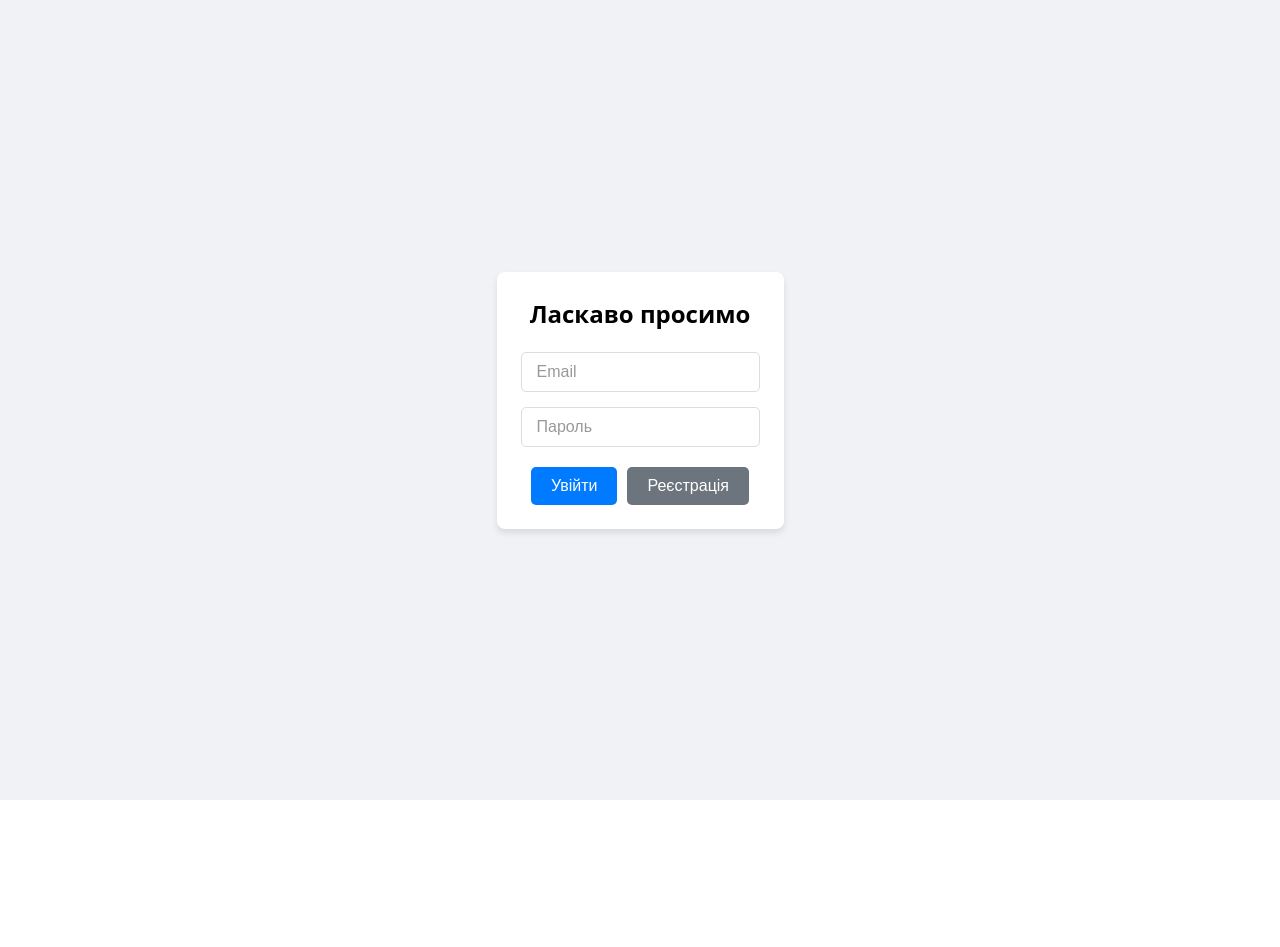
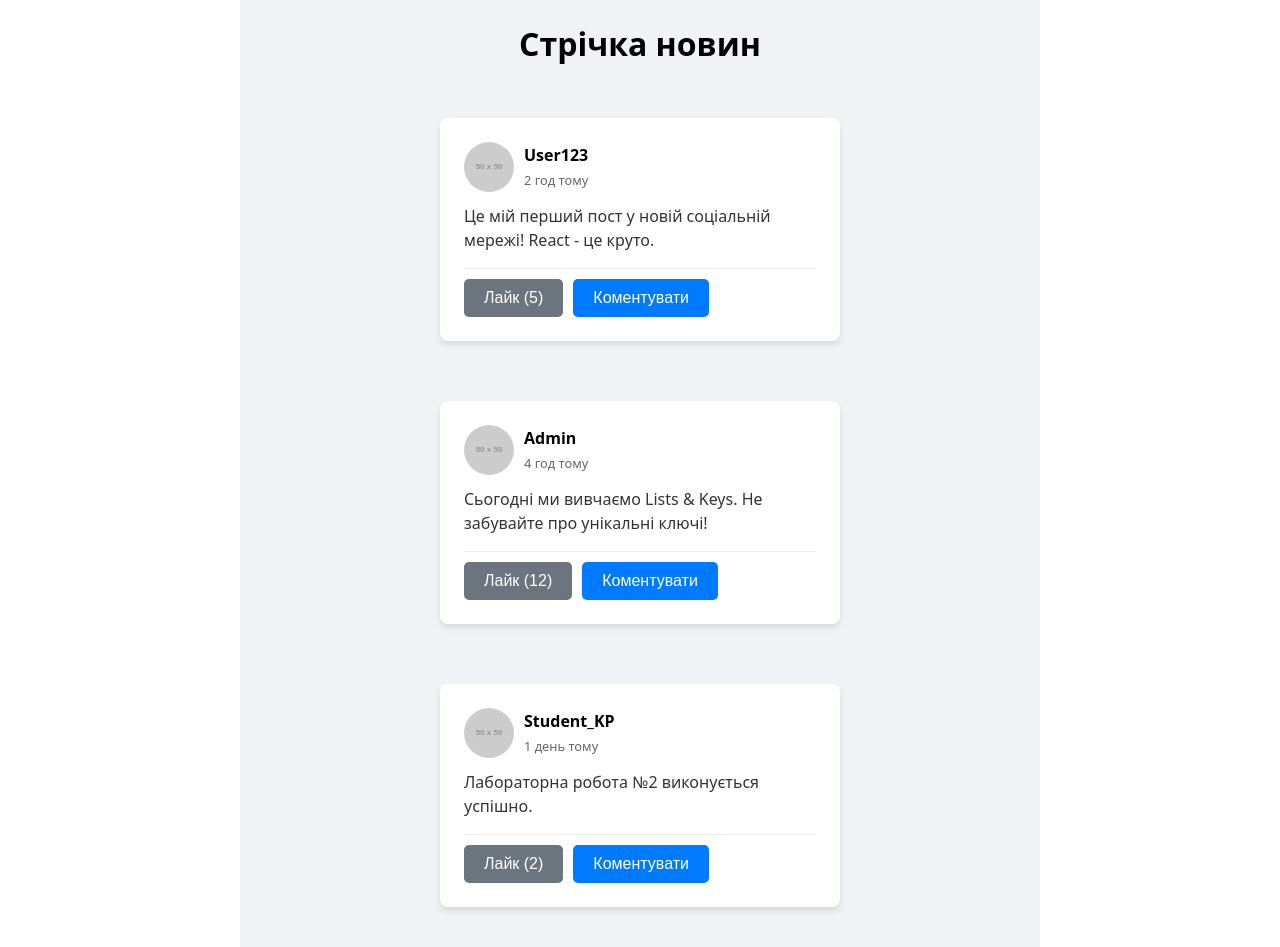
Before and after one commit to goodcodd/-1, a React (Vite) app: page / in a window 1280 px wide. Before the commit the page ends 800 px from the top, so only its background shows below. Built offline with nearby package versions, Linux system fonts and the light colour scheme.

Commit message:
Implement news feed with posts and like functionality

```diff
--- a/src/App.jsx
+++ b/src/App.jsx
@@ -1,30 +1,23 @@
-import Button from './components/atoms/Button/Button';
-import Input from './components/atoms/Input/Input';
-import Card from './components/molecules/Card/Card';
+import Post from './components/molecules/Post/Post';
+import { postsData } from './data';
+import styles from './App.module.css';
 
 function App() {
-  const handleLogin = () => {
-    alert('Логіка входу буде реалізована пізніше');
-  };
-
   return (
-    <div style={{ display: 'flex', justifyContent: 'center', alignItems: 'center', height: '100vh', backgroundColor: '#f0f2f5' }}>
-      <Card>
-        <h2 style={{ marginBottom: '20px', textAlign: 'center' }}>Ласкаво просимо</h2>
-
-        <div style={{ marginBottom: '15px' }}>
-          <Input type="email" placeholder="Email" />
-        </div>
-
-        <div style={{ marginBottom: '20px' }}>
-          <Input type="password" placeholder="Пароль" />
-        </div>
-
-        <div style={{ display: 'flex', gap: '10px', justifyContent: 'center' }}>
-          <Button onClick={handleLogin} variant="primary">Увійти</Button>
-          <Button variant="secondary">Реєстрація</Button>
-        </div>
-      </Card>
+    <div className={styles.appContainer}>
+      <h1 style={{ textAlign: 'center', marginBottom: '30px' }}>Стрічка новин</h1>
+      <div className={styles.feed}>
+        {postsData.map((post) => (
+          <Post
+            key={post.id}
+            author={post.author}
+            content={post.content}
+            date={post.date}
+            avatar={post.avatar}
+            initialLikes={post.likes}
+          />
+        ))}
+      </div>
     </div>
   );
 }
--- /dev/null
+++ b/src/App.module.css
@@ -0,0 +1,13 @@
+.appContainer {
+  max-width: 800px;
+  margin: 0 auto;
+  padding: 20px;
+  background-color: #f0f2f5;
+  min-height: 100vh;
+}
+
+.feed {
+  display: flex;
+  flex-direction: column;
+  gap: 20px;
+}
--- /dev/null
+++ b/src/components/molecules/Post/Post.jsx
@@ -0,0 +1,33 @@
+import { useState } from 'react';
+import Button from '../../atoms/Button/Button';
+import Card from '../Card/Card';
+import styles from './Post.module.css';
+
+const Post = ({ author, content, date, avatar, initialLikes = 0 }) => {
+  const [likes, setLikes] = useState(initialLikes);
+
+  const handleLike = () => {
+    setLikes(likes + 1);
+  };
+
+  return (
+    <Card>
+      <div className={styles.header}>
+        <img src={avatar} alt="avatar" className={styles.avatar} />
+        <div className={styles.info}>
+          <span className={styles.author}>{author}</span>
+          <span className={styles.date}>{date}</span>
+        </div>
+      </div>
+      <p className={styles.content}>{content}</p>
+      <div className={styles.actions}>
+        <Button variant="secondary" onClick={handleLike}>
+          Лайк ({likes})
+        </Button>
+        <Button variant="primary">Коментувати</Button>
+      </div>
+    </Card>
+  );
+};
+
+export default Post;
--- /dev/null
+++ b/src/components/molecules/Post/Post.module.css
@@ -0,0 +1,42 @@
+.header {
+  display: flex;
+  align-items: center;
+  margin-bottom: 12px;
+}
+
+.avatar {
+  border-radius: 50%;
+  margin-right: 10px;
+  width: 50px;
+  height: 50px;
+  object-fit: cover;
+}
+
+.info {
+  display: flex;
+  flex-direction: column;
+}
+
+.author {
+  font-weight: bold;
+  font-size: 16px;
+  margin-bottom: 4px;
+}
+
+.date {
+  font-size: 0.8em;
+  color: #666;
+}
+
+.content {
+  margin-bottom: 16px;
+  line-height: 1.5;
+  color: #333;
+}
+
+.actions {
+  display: flex;
+  gap: 10px;
+  border-top: 1px solid #eee;
+  padding-top: 10px;
+}
--- /dev/null
+++ b/src/data.js
@@ -0,0 +1,26 @@
+export const postsData = [
+  {
+    id: 1,
+    author: "User123",
+    avatar: "https://placehold.co/50",
+    content: "Це мій перший пост у новій соціальній мережі! React - це круто.",
+    date: "2 год тому",
+    likes: 5
+  },
+  {
+    id: 2,
+    author: "Admin",
+    avatar: "https://placehold.co/50",
+    content: "Сьогодні ми вивчаємо Lists & Keys. Не забувайте про унікальні ключі!",
+    date: "4 год тому",
+    likes: 12
+  },
+  {
+    id: 3,
+    author: "Student_KP",
+    avatar: "https://placehold.co/50",
+    content: "Лабораторна робота №2 виконується успішно.",
+    date: "1 день тому",
+    likes: 2
+  }
+];
```
